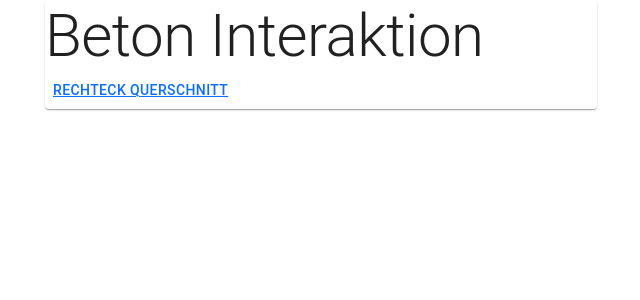
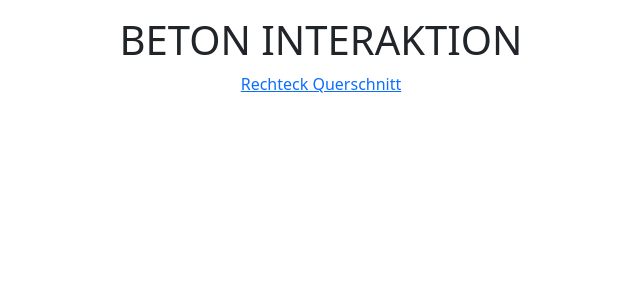
Before and after one commit to kurtlachmann/beton-interaktion, a React (Create React App) app: page / in a window 1280 px wide. Shown: the top 300 px of the page, without its empty margins (319-959 px from the left). Built offline with nearby package versions, Linux system fonts and the light colour scheme.

Commit message:
Remove material-ui

```diff
--- a/package.json
+++ b/package.json
@@ -6,7 +6,6 @@
     "@emotion/react": "^11.9.0",
     "@emotion/styled": "^11.8.1",
     "@fontsource/roboto": "^4.5.5",
-    "@mui/material": "^5.6.3",
     "@testing-library/jest-dom": "^5.16.4",
     "@testing-library/react": "^13.1.1",
     "@testing-library/user-event": "^13.5.0",
--- a/src/App.tsx
+++ b/src/App.tsx
@@ -1,5 +1,4 @@
 import React from 'react';
-import CssBaseline from '@mui/material/CssBaseline';
 import './App.css';
 import Home from './home/Home';
 import RechteckQS from './rechteck_qs/RechteckQS';
@@ -10,7 +9,6 @@ import 'bootstrap/dist/css/bootstrap.min.css';
 function App() {
   return (
     <React.Fragment>
-      <CssBaseline />
       <Routes>
         <Route path='/' element={<Home/>} />
         <Route path='/rechteck_qs' element={<RechteckQS/>} />
--- a/src/home/Home.tsx
+++ b/src/home/Home.tsx
@@ -1,16 +1,15 @@
-import { Button, Container, Paper, Typography } from '@mui/material';
-import React from 'react';
+import { Col, Container, Row } from 'react-bootstrap';
 import { Link } from 'react-router-dom';
 
 function Home() {
 	return <>
-		<Container maxWidth="sm">
-			<Paper>
-				<Typography variant="h2">Beton Interaktion</Typography>
-				<Button>
+		<Container style={{ marginTop: "1em" }}>
+			<Row className="justify-content-md-center">
+				<Col xs={12} style={{textAlign: "center"}}>
+					<h1>BETON INTERAKTION</h1>
 					<Link to='/rechteck_qs'>Rechteck Querschnitt</Link>
-				</Button>
-			</Paper>
+				</Col>
+			</Row>
 		</Container>
 	</>
 }
--- a/src/rechteck_qs/RechteckQS.tsx
+++ b/src/rechteck_qs/RechteckQS.tsx
@@ -69,7 +69,7 @@ export default function RechteckQS() {
 	return <>
 		<Navbar bg="light" expand="lg">
 			<Container>
-				<Navbar.Brand href="#home">Rechteck Querschnitt</Navbar.Brand>
+				<Navbar.Brand href="/">Rechteck Querschnitt</Navbar.Brand>
 			</Container>
 		</Navbar>
 
```
Also changed, not shown: 1 other file (tests, documents, lock files or other folders).
